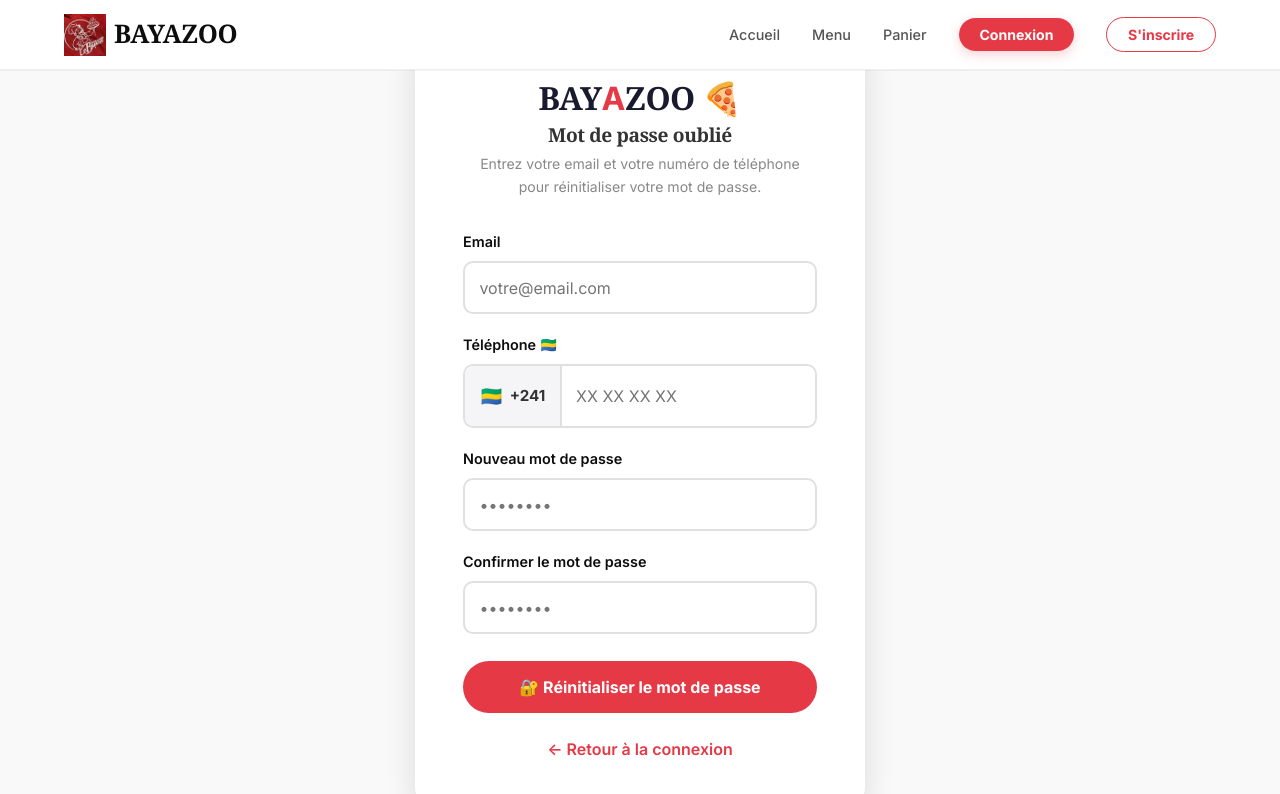
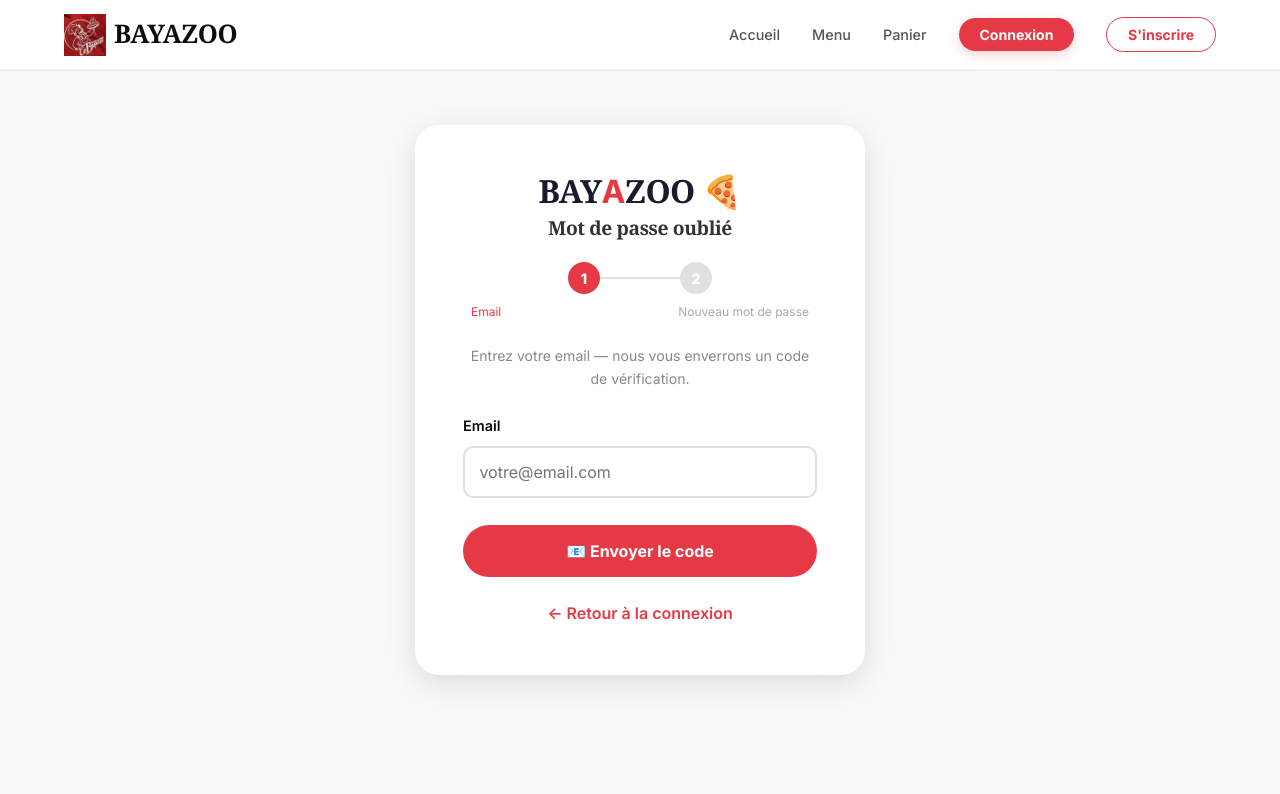
Before and after one commit to mpiendjohokenedikeden-ctrl/bayazoo-frontend, a React (Create React App) app: page /mot-de-passe-oublie in a window 1280 px wide. Shown: the top 794 px of the page. Built offline with nearby package versions, Linux system fonts and the light colour scheme.

Commit message:
page mot de passe oublie 2 etapes

```diff
--- a/src/pages/MotDePasseOublie.jsx
+++ b/src/pages/MotDePasseOublie.jsx
@@ -6,34 +6,40 @@
 
 const MotDePasseOublie = () => {
   const [etape, setEtape] = useState(1);
-  const [form, setForm] = useState({ email: '', telephone: '+241', nouveauMotDePasse: '', confirmer: '' });
+  const [email, setEmail] = useState('');
+  const [code, setCode] = useState('');
+  const [nouveauMotDePasse, setNouveauMotDePasse] = useState('');
+  const [confirmer, setConfirmer] = useState('');
   const [erreur, setErreur] = useState('');
   const [succes, setSucces] = useState('');
   const [loading, setLoading] = useState(false);
   const navigate = useNavigate();
 
-  const handleSubmit = async () => {
+  // ETAPE 1 — Envoyer code
+  const envoyerCode = async () => {
     setErreur('');
-    if (!form.email || !form.telephone || !form.nouveauMotDePasse || !form.confirmer) {
-      setErreur('Tous les champs sont obligatoires');
-      return;
-    }
-    if (form.nouveauMotDePasse !== form.confirmer) {
-      setErreur('Les mots de passe ne correspondent pas');
-      return;
-    }
-    if (form.nouveauMotDePasse.length < 6) {
-      setErreur('Le mot de passe doit avoir au moins 6 caractères');
-      return;
-    }
+    if (!email) { setErreur('Entrez votre email'); return; }
     setLoading(true);
     try {
-      await api.post('/auth/mot-de-passe-oublie', {
-        email: form.email,
-        telephone: form.telephone,
-        nouveauMotDePasse: form.nouveauMotDePasse
-      });
-      setSucces('Mot de passe modifié avec succès !');
+      await api.post('/auth/envoyer-code-reinit', { email });
+      setSucces('Code envoyé sur ' + email + ' — vérifiez votre boîte mail !');
+      setEtape(2);
+    } catch (err) {
+      setErreur(err.response?.data?.message || 'Erreur');
+    }
+    setLoading(false);
+  };
+
+  // ETAPE 2 — Vérifier code + nouveau mot de passe
+  const reinitialiser = async () => {
+    setErreur('');
+    if (!code || !nouveauMotDePasse || !confirmer) { setErreur('Tous les champs sont obligatoires'); return; }
+    if (nouveauMotDePasse !== confirmer) { setErreur('Les mots de passe ne correspondent pas'); return; }
+    if (nouveauMotDePasse.length < 6) { setErreur('Minimum 6 caractères'); return; }
+    setLoading(true);
+    try {
+      await api.post('/auth/reinitialiser-mot-de-passe', { email, code, nouveauMotDePasse });
+      setSucces('Mot de passe modifié avec succès ! Redirection...');
       setTimeout(() => navigate('/login'), 2000);
     } catch (err) {
       setErreur(err.response?.data?.message || 'Erreur');
@@ -46,52 +52,65 @@
       <div style={styles.card}>
         <h1 style={styles.title}>BAY<span style={{ color: '#E63946' }}>A</span>ZOO 🍕</h1>
         <h2 style={styles.subtitle}>Mot de passe oublié</h2>
-        <p style={styles.desc}>Entrez votre email et votre numéro de téléphone pour réinitialiser votre mot de passe.</p>
+
+        {/* INDICATEUR ETAPES */}
+        <div style={styles.etapes}>
+          <div style={{ ...styles.etape, background: etape >= 1 ? '#E63946' : '#e0e0e0' }}>1</div>
+          <div style={styles.etapeLigne} />
+          <div style={{ ...styles.etape, background: etape >= 2 ? '#E63946' : '#e0e0e0' }}>2</div>
+        </div>
+        <div style={styles.etapesLabels}>
+          <span style={{ color: etape >= 1 ? '#E63946' : '#aaa', fontSize: '0.75rem', fontFamily: F.corps }}>Email</span>
+          <span style={{ color: etape >= 2 ? '#E63946' : '#aaa', fontSize: '0.75rem', fontFamily: F.corps }}>Nouveau mot de passe</span>
+        </div>
 
         {erreur && <div style={styles.erreur}>{erreur}</div>}
         {succes && <div style={styles.succes}>{succes}</div>}
 
+        {/* ETAPE 1 */}
+        {etape === 1 && (
+          <>
+            <p style={styles.desc}>Entrez votre email — nous vous enverrons un code de vérification.</p>
             <div style={styles.field}>
               <label style={styles.label}>Email</label>
               <input style={styles.input} type="email" placeholder="votre@email.com"
-            value={form.email} onChange={e => setForm({ ...form, email: e.target.value })} />
+                value={email} onChange={e => setEmail(e.target.value)}
+                onKeyPress={e => e.key === 'Enter' && envoyerCode()} />
             </div>
+            <button style={{ ...styles.btn, opacity: loading ? 0.7 : 1 }} onClick={envoyerCode} disabled={loading}>
+              {loading ? '⏳ Envoi...' : '📧 Envoyer le code'}
+            </button>
+          </>
+        )}
 
+        {/* ETAPE 2 */}
+        {etape === 2 && (
+          <>
+            <p style={styles.desc}>Entrez le code reçu par email et votre nouveau mot de passe.</p>
             <div style={styles.field}>
-          <label style={styles.label}>Téléphone 🇬🇦</label>
-          <div style={styles.phoneWrapper}>
-            <div style={styles.phonePrefix}>
-              <span style={{ fontSize: '1.2rem' }}>🇬🇦</span>
-              <span style={styles.phonePrefixText}>+241</span>
+              <label style={styles.label}>Code reçu par email</label>
+              <input style={{ ...styles.input, textAlign: 'center', fontSize: '1.5rem', fontWeight: '800', letterSpacing: '0.5rem' }}
+                type="text" placeholder="000000" maxLength={6}
+                value={code} onChange={e => setCode(e.target.value.replace(/\D/g, ''))} />
             </div>
-            <input
-              style={styles.phoneInput}
-              type="tel"
-              placeholder="XX XX XX XX"
-              value={form.telephone.replace('+241', '')}
-              onChange={e => {
-                const digits = e.target.value.replace(/\D/g, '');
-                setForm({ ...form, telephone: '+241' + digits });
-              }}
-            />
-          </div>
-        </div>
-
             <div style={styles.field}>
               <label style={styles.label}>Nouveau mot de passe</label>
               <input style={styles.input} type="password" placeholder="••••••••"
-            value={form.nouveauMotDePasse} onChange={e => setForm({ ...form, nouveauMotDePasse: e.target.value })} />
+                value={nouveauMotDePasse} onChange={e => setNouveauMotDePasse(e.target.value)} />
             </div>
-
             <div style={styles.field}>
               <label style={styles.label}>Confirmer le mot de passe</label>
               <input style={styles.input} type="password" placeholder="••••••••"
-            value={form.confirmer} onChange={e => setForm({ ...form, confirmer: e.target.value })} />
+                value={confirmer} onChange={e => setConfirmer(e.target.value)} />
             </div>
-
-        <button style={{ ...styles.btn, opacity: loading ? 0.7 : 1 }} onClick={handleSubmit} disabled={loading}>
-          {loading ? 'Modification...' : '🔐 Réinitialiser le mot de passe'}
+            <button style={{ ...styles.btn, opacity: loading ? 0.7 : 1 }} onClick={reinitialiser} disabled={loading}>
+              {loading ? '⏳ Modification...' : '🔐 Modifier le mot de passe'}
             </button>
+            <button style={styles.retourBtn} onClick={() => { setEtape(1); setErreur(''); setSucces(''); setCode(''); }}>
+              ← Changer d'email
+            </button>
+          </>
+        )}
 
         <p style={styles.lien}>
           <Link to="/login" style={{ color: '#E63946', fontFamily: F.corps, textDecoration: 'none', fontWeight: '600' }}>
@@ -107,18 +126,19 @@
   page: { display: 'flex', alignItems: 'center', justifyContent: 'center', minHeight: '100vh', padding: '2rem', background: '#f9f9f9' },
   card: { background: 'white', borderRadius: '24px', padding: '3rem', boxShadow: '0 8px 32px rgba(0,0,0,0.12)', width: '100%', maxWidth: '450px' },
   title: { fontFamily: F.titre, fontSize: '2rem', textAlign: 'center', marginBottom: '0.5rem', color: '#1A1A2E' },
-  subtitle: { textAlign: 'center', color: '#333', marginBottom: '0.5rem', fontWeight: '700', fontSize: '1.2rem', fontFamily: F.titre },
-  desc: { textAlign: 'center', color: '#888', marginBottom: '2rem', fontSize: '0.88rem', fontFamily: F.corps, lineHeight: '1.6' },
+  subtitle: { textAlign: 'center', color: '#333', marginBottom: '1.5rem', fontWeight: '700', fontSize: '1.2rem', fontFamily: F.titre },
+  etapes: { display: 'flex', alignItems: 'center', justifyContent: 'center', gap: '0', marginBottom: '0.5rem' },
+  etape: { width: '32px', height: '32px', borderRadius: '50%', color: 'white', fontWeight: '800', display: 'flex', alignItems: 'center', justifyContent: 'center', fontSize: '0.9rem', fontFamily: F.corps, transition: 'background 0.3s' },
+  etapeLigne: { width: '80px', height: '2px', background: '#e0e0e0' },
+  etapesLabels: { display: 'flex', justifyContent: 'space-between', marginBottom: '1.5rem', padding: '0 0.5rem' },
+  desc: { color: '#888', fontSize: '0.88rem', fontFamily: F.corps, lineHeight: '1.6', marginBottom: '1.5rem', textAlign: 'center' },
   erreur: { background: '#ffe0e0', color: '#c00', padding: '0.8rem', borderRadius: '10px', marginBottom: '1rem', textAlign: 'center', fontSize: '0.9rem', fontFamily: F.corps },
   succes: { background: '#d4edda', color: '#2D6A4F', padding: '0.8rem', borderRadius: '10px', marginBottom: '1rem', textAlign: 'center', fontSize: '0.9rem', fontFamily: F.corps, fontWeight: '700' },
   field: { marginBottom: '1.2rem' },
   label: { display: 'block', fontWeight: '600', marginBottom: '0.5rem', fontFamily: F.corps, fontSize: '0.9rem' },
   input: { width: '100%', padding: '0.9rem', borderRadius: '10px', border: '2px solid #e0e0e0', fontSize: '1rem', outline: 'none', boxSizing: 'border-box', fontFamily: F.corps },
-  phoneWrapper: { display: 'flex', alignItems: 'center', border: '2px solid #e0e0e0', borderRadius: '10px', overflow: 'hidden' },
-  phonePrefix: { display: 'flex', alignItems: 'center', gap: '0.4rem', padding: '0.9rem', background: '#f5f5f7', borderRight: '2px solid #e0e0e0', flexShrink: 0 },
-  phonePrefixText: { fontWeight: '700', color: '#333', fontFamily: F.corps, fontSize: '0.95rem' },
-  phoneInput: { flex: 1, padding: '0.9rem', border: 'none', outline: 'none', fontSize: '1rem', fontFamily: F.corps },
   btn: { width: '100%', background: '#E63946', color: 'white', border: 'none', padding: '1rem', borderRadius: '50px', fontWeight: '700', fontSize: '1rem', cursor: 'pointer', marginTop: '0.5rem', fontFamily: F.corps },
+  retourBtn: { width: '100%', background: '#f5f5f7', color: '#555', border: 'none', padding: '0.8rem', borderRadius: '50px', fontWeight: '600', fontSize: '0.9rem', cursor: 'pointer', marginTop: '0.8rem', fontFamily: F.corps },
   lien: { textAlign: 'center', marginTop: '1.5rem' }
 };
 
```
Lines whose indentation alone changed are shown as unchanged.
